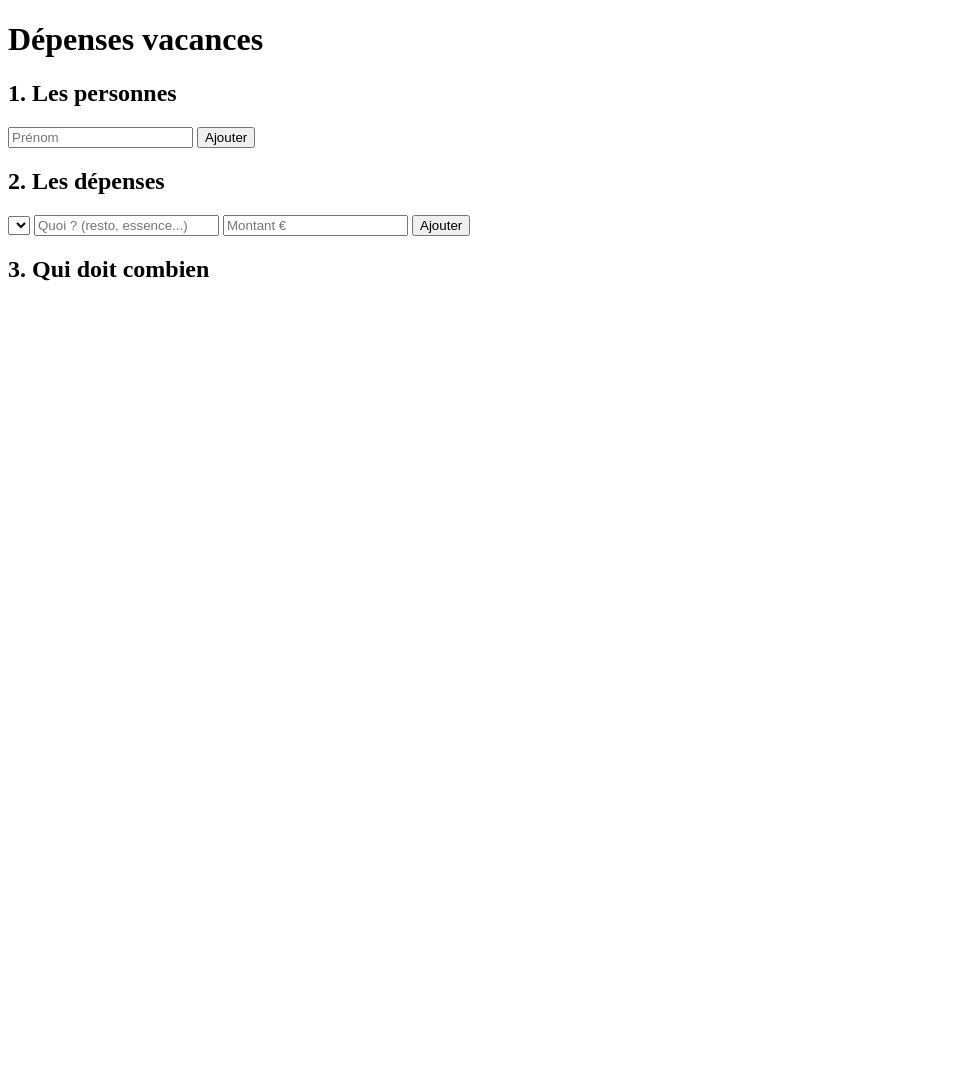
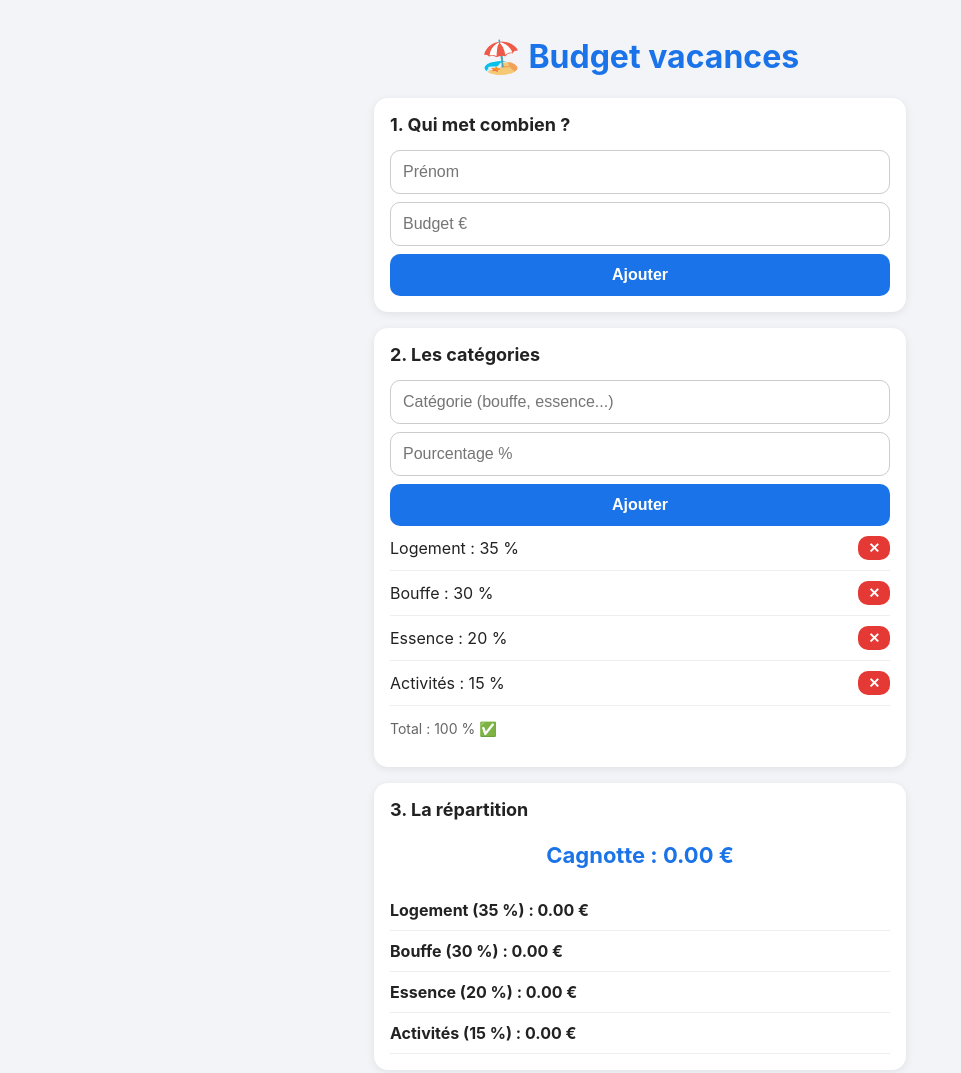
Before and after one commit to maxherve24-ctrl/VACANCES, a plain HTML site: page index.html in a window 1280 px wide. Shown: the top 1073 px of the page, without its empty margins (0-961 px from the left). Before the commit the page ends 800 px from the top, so only its background shows below. Drawn offline with Linux system fonts and the light colour scheme.

Commit message:
Refactor budget management layout and functionality
Updated title and added styling for better layout and appearance. Enhanced functionality for managing budget categories and expenses.

```diff
--- a/index.html
+++ b/index.html
@@ -3,105 +3,236 @@
 <head>
 <meta charset="UTF-8">
 <meta name="viewport" content="width=device-width, initial-scale=1">
-<title>Dépenses vacances</title>
+<title>Budget vacances</title>
+<style>
+  body {
+    font-family: -apple-system, Helvetica, sans-serif;
+    background: #f2f4f8;
+    margin: 0;
+    padding: 16px;
+    color: #222;
+  }
+  h1 { text-align: center; color: #1a73e8; }
+  h2 { font-size: 18px; margin-top: 0; }
+  .carte {
+    background: white;
+    border-radius: 14px;
+    padding: 16px;
+    margin: 0 auto 16px;
+    max-width: 500px;
+    box-shadow: 0 2px 8px rgba(0,0,0,0.08);
+  }
+  input {
+    width: 100%;
+    box-sizing: border-box;
+    padding: 12px;
+    margin-bottom: 8px;
+    border: 1px solid #ccc;
+    border-radius: 10px;
+    font-size: 16px;
+  }
+  button {
+    width: 100%;
+    padding: 12px;
+    border: none;
+    border-radius: 10px;
+    background: #1a73e8;
+    color: white;
+    font-size: 16px;
+    font-weight: bold;
+  }
+  .supprimer {
+    width: auto;
+    padding: 4px 10px;
+    background: #e53935;
+    font-size: 14px;
+  }
+  .effacer { background: #888; }
+  ul { list-style: none; padding: 0; margin: 0; }
+  li {
+    display: flex;
+    justify-content: space-between;
+    align-items: center;
+    padding: 10px 0;
+    border-bottom: 1px solid #eee;
+  }
+  .petit { color: #666; font-size: 14px; }
+  .gros { font-size: 22px; font-weight: bold; text-align: center; color: #1a73e8; }
+  .alerte { color: #c62828; font-weight: bold; }
+  .categorie { padding: 10px 0; border-bottom: 1px solid #eee; }
+</style>
 </head>
 <body>
-<h1>Dépenses vacances</h1>
+<h1>🏖️ Budget vacances</h1>
 
-<h2>1. Les personnes</h2>
-<input id="nomPersonne" placeholder="Prénom">
-<button onclick="ajouterPersonne()">Ajouter</button>
-<p id="listePersonnes"></p>
+<div class="carte">
+  <h2>1. Qui met combien ?</h2>
+  <input id="nom" placeholder="Prénom">
+  <input id="budget" type="number" placeholder="Budget €">
+  <button onclick="ajouterPersonne()">Ajouter</button>
+  <ul id="listePersonnes"></ul>
+</div>
 
-<h2>2. Les dépenses</h2>
-<select id="payeur"></select>
-<input id="quoi" placeholder="Quoi ? (resto, essence...)">
-<input id="montant" type="number" placeholder="Montant €">
-<button onclick="ajouterDepense()">Ajouter</button>
-<ul id="listeDepenses"></ul>
+<div class="carte">
+  <h2>2. Les catégories</h2>
+  <input id="nomCat" placeholder="Catégorie (bouffe, essence...)">
+  <input id="pourcent" type="number" placeholder="Pourcentage %">
+  <button onclick="ajouterCategorie()">Ajouter</button>
+  <ul id="listeCategories"></ul>
+  <p id="totalPourcent"></p>
+</div>
 
-<h2>3. Qui doit combien</h2>
-<div id="resultat"></div>
+<div class="carte">
+  <h2>3. La répartition</h2>
+  <p class="gros" id="cagnotte"></p>
+  <div id="repartition"></div>
+</div>
+
+<div class="carte">
+  <button class="effacer" onclick="toutEffacer()">Tout effacer</button>
+</div>
 
 <script>
-let personnes = [];
-let depenses = [];
+let personnes = [];   // { nom, budget }
+let categories = [    // { nom, pourcent }
+  { nom: "Logement", pourcent: 35 },
+  { nom: "Bouffe", pourcent: 30 },
+  { nom: "Essence", pourcent: 20 },
+  { nom: "Activités", pourcent: 15 }
+];
 
+// --- Sauvegarde sur le téléphone ---
+function sauvegarder() {
+  try {
+    localStorage.setItem("cagnotteVacances", JSON.stringify({ personnes: personnes, categories: categories }));
+  } catch (e) {}
+}
+
+function charger() {
+  try {
+    const data = JSON.parse(localStorage.getItem("cagnotteVacances"));
+    if (data) {
+      personnes = data.personnes;
+      categories = data.categories;
+    }
+  } catch (e) {}
+}
+
+// --- Actions ---
 function ajouterPersonne() {
-  const nom = document.getElementById("nomPersonne").value.trim();
-  if (nom === "" || personnes.includes(nom)) return;
-  personnes.push(nom);
-  document.getElementById("nomPersonne").value = "";
+  const nom = document.getElementById("nom").value.trim();
+  const budget = parseFloat(document.getElementById("budget").value);
+  if (nom === "" || isNaN(budget) || budget < 0) return;
+  personnes.push({ nom: nom, budget: budget });
+  document.getElementById("nom").value = "";
+  document.getElementById("budget").value = "";
   afficher();
 }
 
-function ajouterDepense() {
-  const payeur = document.getElementById("payeur").value;
-  const quoi = document.getElementById("quoi").value.trim();
-  const montant = parseFloat(document.getElementById("montant").value);
-  if (!payeur || isNaN(montant) || montant <= 0) return;
-  depenses.push({ payeur: payeur, quoi: quoi, montant: montant });
-  document.getElementById("quoi").value = "";
-  document.getElementById("montant").value = "";
+function ajouterCategorie() {
+  const nom = document.getElementById("nomCat").value.trim();
+  const pourcent = parseFloat(document.getElementById("pourcent").value);
+  if (nom === "" || isNaN(pourcent) || pourcent <= 0) return;
+  categories.push({ nom: nom, pourcent: pourcent });
+  document.getElementById("nomCat").value = "";
+  document.getElementById("pourcent").value = "";
   afficher();
 }
 
+function supprimerPersonne(i) {
+  personnes.splice(i, 1);
+  afficher();
+}
+
+function supprimerCategorie(i) {
+  categories.splice(i, 1);
+  afficher();
+}
+
+function toutEffacer() {
+  if (confirm("Tout effacer ?")) {
+    personnes = [];
+    afficher();
+  }
+}
+
+// --- Petit outil : une ligne avec un bouton ✕ ---
+function creerLigne(texte, actionSupprimer) {
+  const li = document.createElement("li");
+  const span = document.createElement("span");
+  span.textContent = texte;
+  const bouton = document.createElement("button");
+  bouton.textContent = "✕";
+  bouton.className = "supprimer";
+  bouton.onclick = actionSupprimer;
+  li.append(span, bouton);
+  return li;
+}
+
+// --- Affichage ---
 function afficher() {
-  // Liste des personnes
-  document.getElementById("listePersonnes").textContent = personnes.join(", ");
+  sauvegarder();
 
-  // Menu déroulant "qui a payé"
-  const menu = document.getElementById("payeur");
-  menu.innerHTML = "";
-  for (const p of personnes) {
-    menu.add(new Option(p));
+  // Personnes
+  const listeP = document.getElementById("listePersonnes");
+  listeP.innerHTML = "";
+  personnes.forEach(function (p, i) {
+    listeP.appendChild(creerLigne(`${p.nom} : ${p.budget.toFixed(2)} €`,
+      function () { supprimerPersonne(i); }));
+  });
+
+  // Catégories
+  const listeC = document.getElementById("listeCategories");
+  listeC.innerHTML = "";
+  let totalPourcent = 0;
+  categories.forEach(function (c, i) {
+    totalPourcent += c.pourcent;
+    listeC.appendChild(creerLigne(`${c.nom} : ${c.pourcent} %`,
+      function () { supprimerCategorie(i); }));
+  });
+
+  const infoPourcent = document.getElementById("totalPourcent");
+  if (totalPourcent === 100) {
+    infoPourcent.textContent = "Total : 100 % ✅";
+    infoPourcent.className = "petit";
+  } else {
+    infoPourcent.textContent = `Total : ${totalPourcent} % (il faut 100 %)`;
+    infoPourcent.className = "alerte";
   }
 
-  // Liste des dépenses
-  const liste = document.getElementById("listeDepenses");
-  liste.innerHTML = "";
-  for (const d of depenses) {
-    const li = document.createElement("li");
-    li.textContent = `${d.payeur} a payé ${d.montant.toFixed(2)} € (${d.quoi})`;
-    liste.appendChild(li);
-  }
+  // Cagnotte totale
+  let cagnotte = 0;
+  for (const p of personnes) cagnotte += p.budget;
+  document.getElementById("cagnotte").textContent = `Cagnotte : ${cagnotte.toFixed(2)} €`;
 
-  // Calcul de qui doit combien
-  const resultat = document.getElementById("resultat");
-  resultat.innerHTML = "";
-  if (personnes.length === 0) return;
+  // Répartition par catégorie, et qui met combien
+  const zone = document.getElementById("repartition");
+  zone.innerHTML = "";
+  for (const c of categories) {
+    const bloc = document.createElement("div");
+    bloc.className = "categorie";
 
-  const paye = {};
-  for (const p of personnes) paye[p] = 0;
+    const titre = document.createElement("div");
+    const montantCat = cagnotte * c.pourcent / 100;
+    titre.textContent = `${c.nom} (${c.pourcent} %) : ${montantCat.toFixed(2)} €`;
+    titre.style.fontWeight = "bold";
+    bloc.appendChild(titre);
 
-  let total = 0;
-  for (const d of depenses) {
-    paye[d.payeur] += d.montant;
-    total += d.montant;
-  }
-  const part = total / personnes.length;
+    const details = document.createElement("div");
+    details.className = "petit";
+    const parts = personnes.map(function (p) {
+      return `${p.nom} ${(p.budget * c.pourcent / 100).toFixed(2)} €`;
+    });
+    details.textContent = parts.join(" · ");
+    bloc.appendChild(details);
 
-  const lignes = [
-    `Total : ${total.toFixed(2)} €`,
-    `Chacun doit payer : ${part.toFixed(2)} €`
-  ];
-  for (const p of personnes) {
-    const solde = paye[p] - part;
-    if (solde > 0.005) {
-      lignes.push(`${p} doit recevoir ${solde.toFixed(2)} €`);
-    } else if (solde < -0.005) {
-      lignes.push(`${p} doit payer ${(-solde).toFixed(2)} €`);
-    } else {
-      lignes.push(`${p} est à jour`);
-    }
-  }
-
-  for (const l of lignes) {
-    const para = document.createElement("p");
-    para.textContent = l;
-    resultat.appendChild(para);
+    zone.appendChild(bloc);
   }
 }
+
+// Au démarrage
+charger();
+afficher();
 </script>
 </body>
 </html>
```
